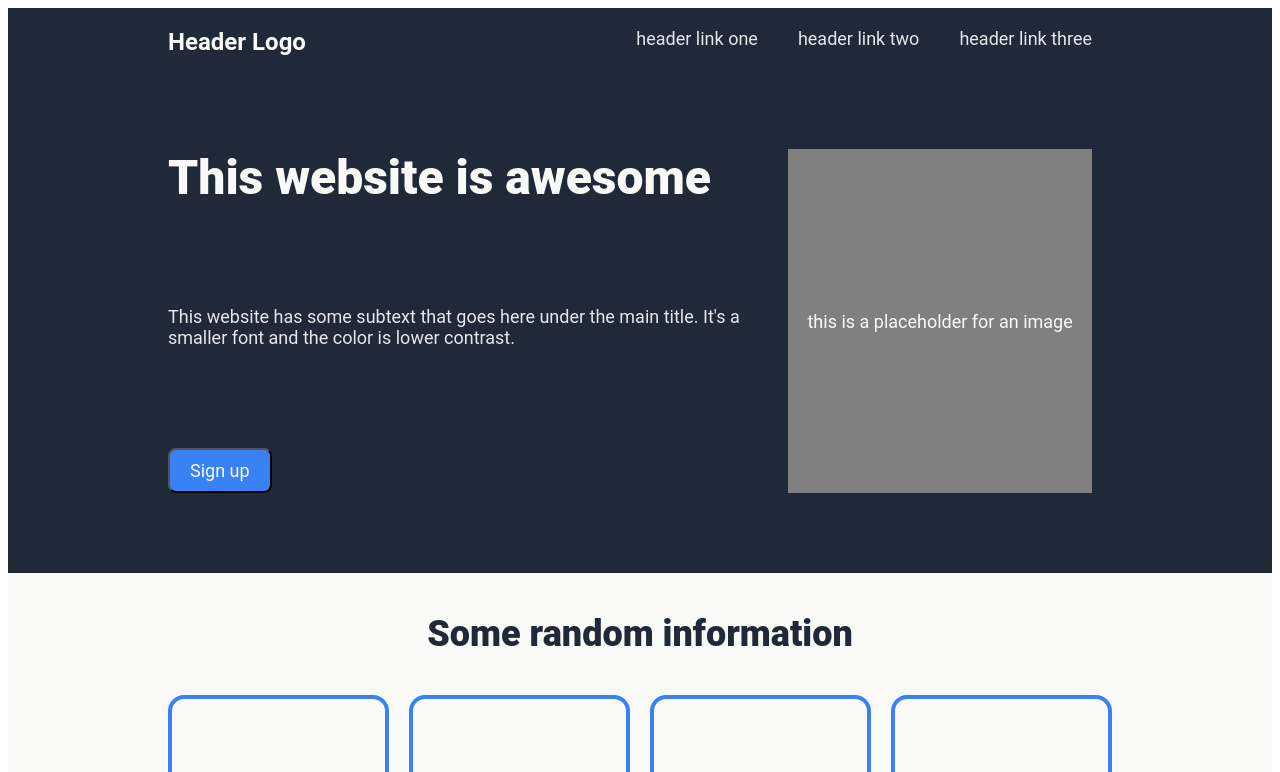
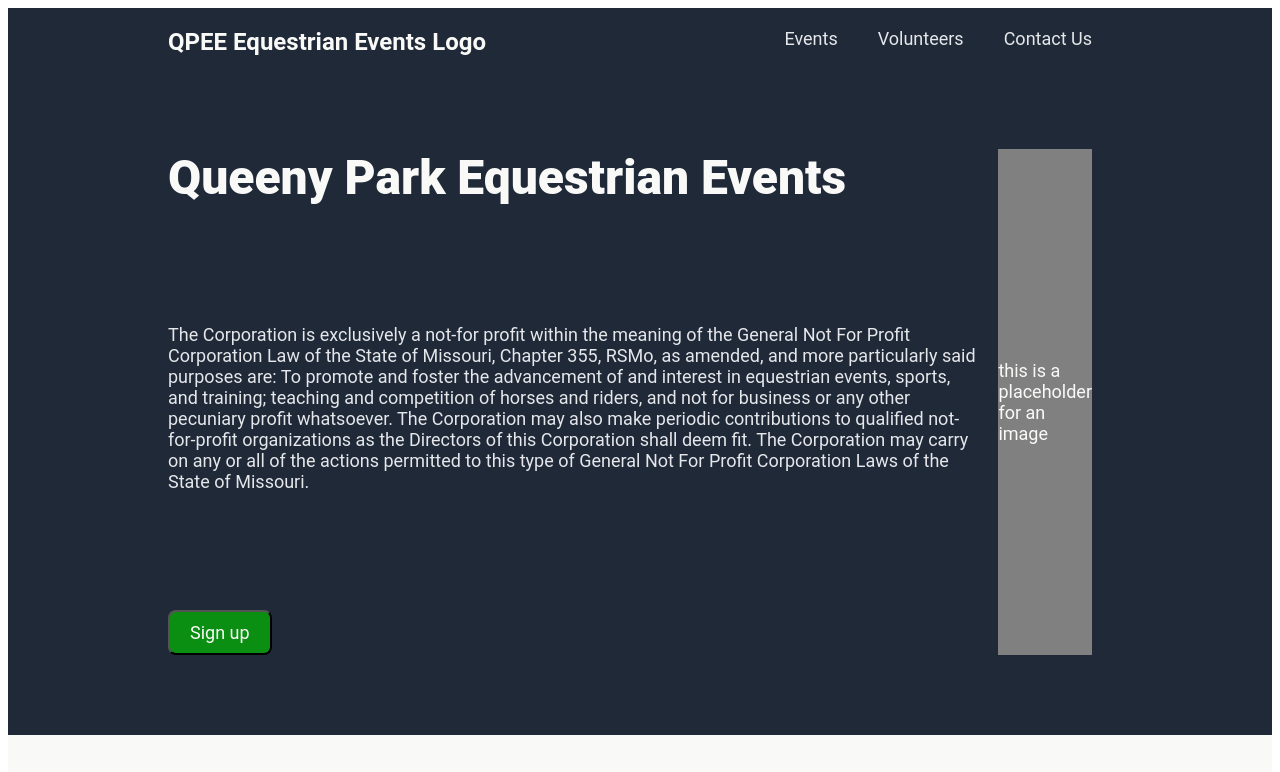
Before and after one commit to hhinkel/QPEE_Website, a plain HTML site: page index.html in a window 1280 px wide. Shown: the top 772 px of the page. Drawn offline with Linux system fonts and the light colour scheme.

Commit message:
QPEE Changes

```diff
--- a/index.html
+++ b/index.html
@@ -9,19 +9,23 @@
 <body>
     <div class="header">
         <div class="header_bar">
-            <div class="logo"><strong>Header Logo</strong></div>
+            <div class="logo"><strong>QPEE Equestrian Events Logo</strong></div>
             <div class="links">
-                <div class="one">header link one</div>
-                <div class="two">header link two</div>
-                <div class="three">header link three</div>
+                <div class="one">Events</div>
+                <div class="two">Volunteers</div>
+                <div class="three">Contact Us</div>
             </div>
         </div>
         <div class="header_content">
             <div class="header_text">
-                <div class="header_title">This website is awesome</div>
-                <div class="header_content">This website has some subtext that
-                    goes here under the main title. It's a smaller font and the
-                    color is lower contrast.
+                <div class="header_title">Queeny Park Equestrian Events</div>
+                <div class="header_content"><p>The Corporation is exclusively a not-for profit within the meaning of the General Not For Profit Corporation Law
+                    of the State of Missouri, Chapter 355, RSMo, as amended, and more particularly said purposes are:  To promote and
+                    foster the advancement of and interest in equestrian events, sports, and training; teaching and competition of
+                    horses and riders, and not for business or any other pecuniary profit whatsoever.  The Corporation may also make
+                    periodic contributions to qualified not-for-profit organizations as the Directors of this Corporation shall deem fit.
+                    The Corporation may carry on any or all of the actions permitted to this type of General Not For Profit Corporation
+                    Laws of the State of Missouri.</p>
                 </div>
                 <div class="header_button">
                     <button type="button">Sign up</button>
@@ -63,7 +67,7 @@
         <div class="box">
             <div class="container1">
                 <div class="call"><strong>Call to action! It's time!</strong></div>
-                <div class="sign_up">Sign up for our product by clicking the button right over there</div>
+                <div class="sign_up">Volunteer at a QPEE event! Just click the button</div>
             </div>
             <div class="container2">
                 <button class="sign_up_button" type="button">Sign up</button>
@@ -71,7 +75,7 @@
         </div>
     </div>
     <div class="footer">
-        <p>Copyright &#169 The Odin Project 2024</p>
+        <p>Copyright &#169 QPEE 2024</p>
     </div>
 </body>
 </html>
--- a/style.css
+++ b/style.css
@@ -63,7 +63,7 @@
 }
 
 button {
-    background-color: #3882F6;
+    background-color: #0b8f12;
     color: #F9FAF8;
     font-size: 18px;
     text-align: center;
@@ -115,7 +115,7 @@ button {
 }
 
 .image {
-    border: 4px solid #3882F6;
+    border: 4px solid #0b8f12;
     border-radius: 16px;
     height: 200px;
     flex: 1 1 auto;
@@ -155,7 +155,7 @@ button {
 }
 
 .box {
-    background-color: #3882F6;
+    background-color: #0b8f12;
     border-radius: 16px;
     padding: 20px;
     padding-left: 100px;
```
Also changed, not shown: README.md.
